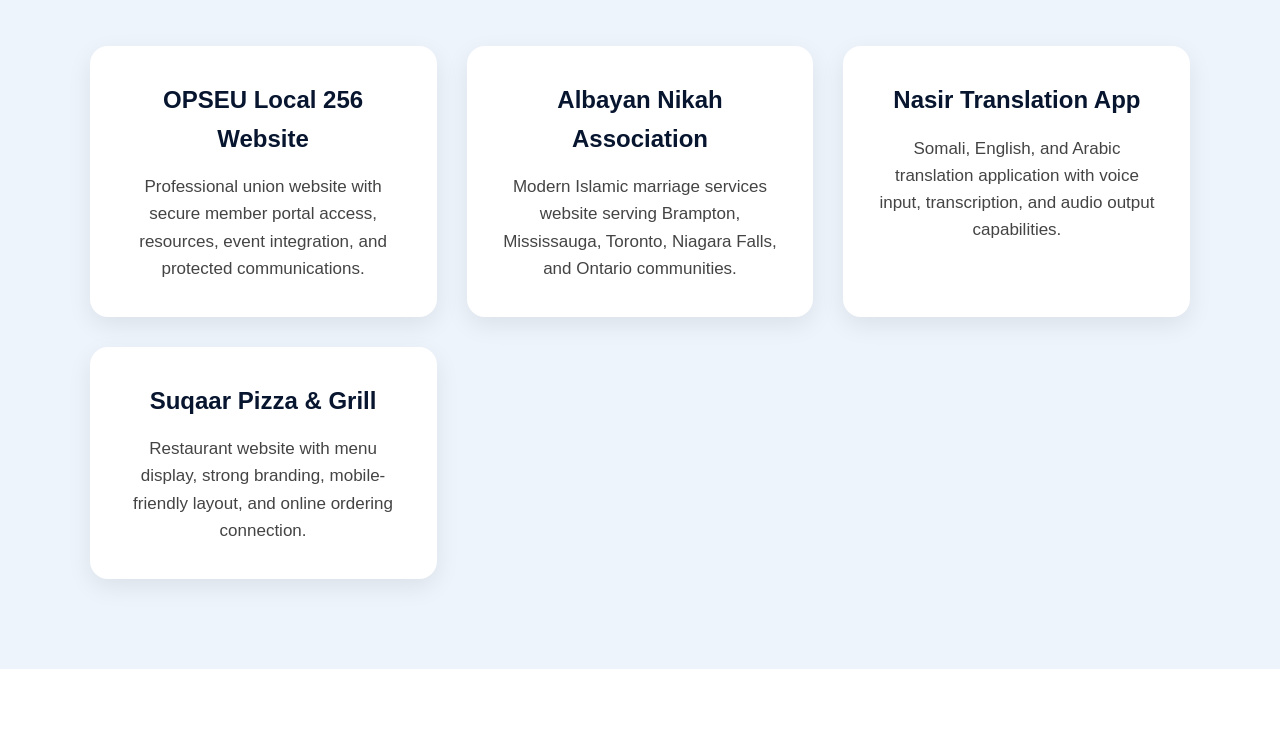
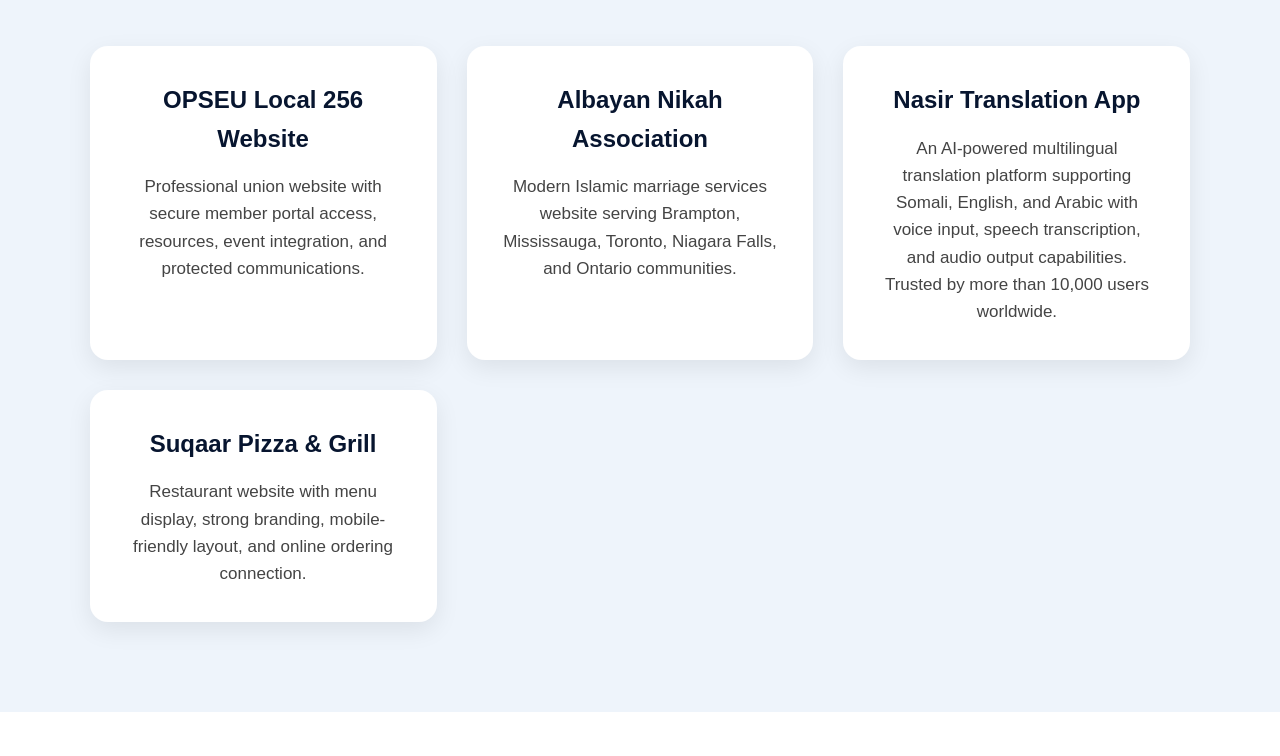
Before and after one commit to Mohamed-Aliiii/nasirtech-website, a plain HTML site: page index.html in a window 1280 px wide. Shown: the part 1760-2516 px from the top of the page. Drawn offline with Linux system fonts and the light colour scheme.

Commit message:
Update index.html

```diff
--- a/index.html
+++ b/index.html
@@ -520,7 +520,9 @@ A selection of projects developed for community organizations, service providers
 
 <div class="portfolio-box">
 <h3>Nasir Translation App</h3>
-<p>Somali, English, and Arabic translation application with voice input, transcription, and audio output capabilities.</p>
+<p>
+An AI-powered multilingual translation platform supporting Somali, English, and Arabic with voice input, speech transcription, and audio output capabilities. Trusted by more than 10,000 users worldwide.
+</p>
 </div>
 
 <div class="portfolio-box">
```
